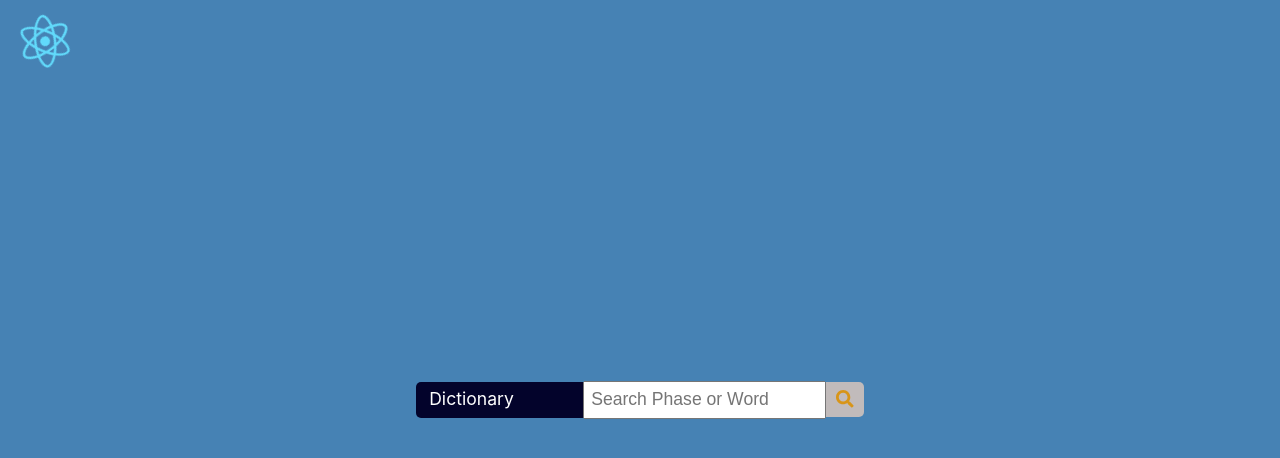
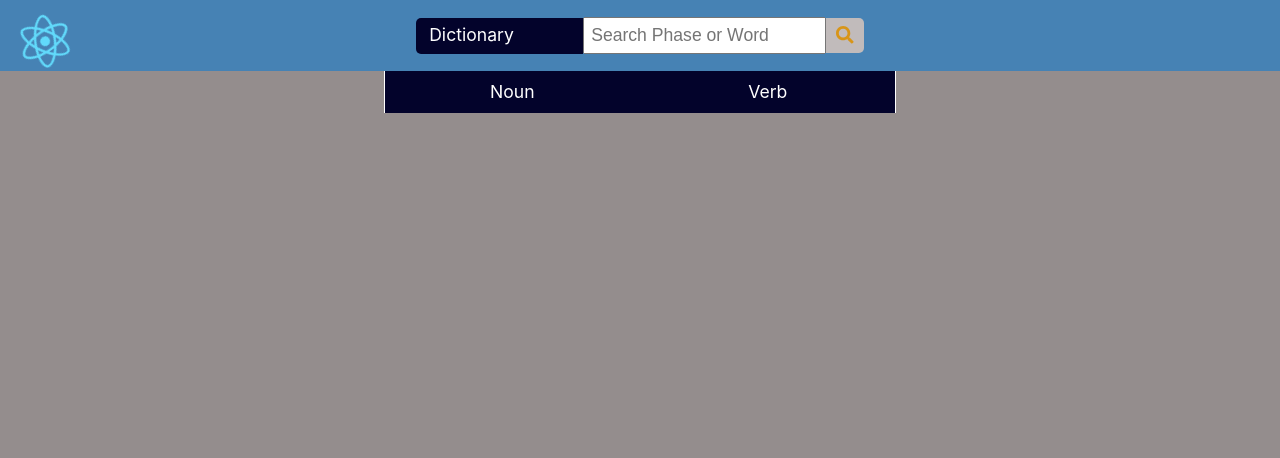
Before and after one commit to ChoudharyAshutosh/Dictionary, a React (Create React App) app: page / in a window 1280 px wide. Shown: the top 458 px of the page. Built offline with nearby package versions, Linux system fonts and the light colour scheme.

Commit message:
data teched

```diff
--- a/src/App.css
+++ b/src/App.css
@@ -8,9 +8,12 @@
   overflow: hidden;
   animation: center-animate 1s ease;
 }
-.content{
-  background-color: white;
+#content{
+  background-color: rgb(148, 141, 141);
   height:100vh;
+  display: flex;
+  flex-direction: column;
+  padding: 0% 30% !important;
 }
 @keyframes center-animate {
   0% { transform: translateY(140px) }
--- a/src/App.js
+++ b/src/App.js
@@ -2,22 +2,64 @@ import React,{Component} from 'react';
 import logo from './logo.svg';
 import './App.css';
 import { FontAwesomeIcon } from '@fortawesome/react-fontawesome'
-import { faCoffee, faSearch } from '@fortawesome/free-solid-svg-icons'
-
+import { faSearch } from '@fortawesome/free-solid-svg-icons'
+import RenderData from './RenderData';
+const http = require("https");
 var loaded=0;
 class App extends Component{
-  data=()=>{
-/*    let word=document.getElementById('g').value;
-    let r=new Request('https://od-api.oxforddictionaries.com/api/v2/entries/en/'+word)
-    fetch(r)
-    .then((respose)=>{
-      console.log(respose);
-    })*/
-  document.getElementById('container').setAttribute('class','container');
-  if(loaded==0){
-    document.getElementById('container').innerHTML+="<div class='content'></div>";
+  constructor(props){
+    super(props);
+    this.state={noun:'',verb:''}
+  }
+  getdata=()=>{
+    this.setState({noun:'',verb:''})
+    alert('hello')
+    let word=document.getElementById('word').value;
+    if(word==='')
+      return;
+    const fields = "definitions";
+    const strictMatch = "false";
+
+    const options = {
+      host: 'cors-anywhere.herokuapp.com/od-api.oxforddictionaries.com',
+      port: '443',
+      path: '/api/v2/entries/en-gb/' + word + '?fields=' + fields + '&strictMatch=' + strictMatch,
+      method: "GET",
+      headers: {
+          'app_id': "79a9e214",
+          'app_key': "14b261fc3cff818b5d53a8444511fee9"
+      }
+    };
+
+    http.get(options, (resp) => {
+        let body = '';
+        resp.on('data', (d) => {
+            body += d;
+        });
+        resp.on('end', () => {
+            if(body)
+            {
+                let parsed = JSON.parse(body);
+
+              var output = parsed.results[0].lexicalEntries  // axact address
+              this.setState({noun:output[0].entries[0].senses,verb:output[1].entries[0].senses})
+              var attribute = output.map((innerObject)=>{
+                return innerObject.lexicalCategory.id;
+              })
+              console.log(this.state)
+              //console.log(attribute)
+              /*  this.setState({
+                    fetchSuccessful : true,
+                    category : attribute
+                })   */
+            }
+        });
+    });
+    if(loaded==0){
+    document.getElementById('container').setAttribute('class','container');
+    document.getElementById('content').setAttribute('class','content');
     loaded=1;
-  }
+    }
   }
 
   render(){
@@ -27,10 +69,14 @@ class App extends Component{
       <div className="App" id='container'>
       <div className='search-container'>
       <p className='dictionary-label'>Dictionary</p>
-      <input type='text' placeholder='Search Phase or Word'></input>
-      <button onClick={this.data}><FontAwesomeIcon className='search-icon' icon={faSearch}></FontAwesomeIcon></button>
+      <input type='text' id='word' placeholder='Search Phase or Word'></input>
+      <button onClick={this.getdata}><FontAwesomeIcon className='search-icon' icon={faSearch}></FontAwesomeIcon></button>
       </div>
-
+      <div id='content'>
+        <div>
+          <RenderData data={this.state}/>
+          </div>
+      </div>
     </div>
 
     </div>
--- /dev/null
+++ b/src/RenderData.css
@@ -0,0 +1,19 @@
+.conten-data{
+    background-color: white;
+}
+#noun, #verb{
+    background-color: #03032b;
+    color:white;
+    border-radius: 0px;
+    outline: none;
+    width:49.9%;
+    text-align: center;
+    margin:0px;
+    padding:2% 0%;
+}
+.helping-text{
+    display: inline-block;
+}
+#verb2{
+    display: none;
+}
--- /dev/null
+++ b/src/RenderData.js
@@ -0,0 +1,54 @@
+import React,{Component} from 'react';
+import './RenderData.css';
+class RenderData extends Component{
+    renderData=(data, id)=>{
+        let index=1;
+        let index2=1;
+        console.log(11,data)
+        if(data!=='')
+        return(
+            <div id={id}>
+                <ol>
+            {
+                data.map((description)=>{
+                    {index++}
+                    {index2=1}
+                    if(!description.subsenses)
+                    return(
+                        <li key={description.id}>
+                            {description.definitions}
+                        </li>
+                    )
+                    else
+                    return(
+                        <li key={description.id}>
+                            {description.definitions}
+                                {description.subsenses.map((defination)=>{
+                                    {index2++}
+                                return <span className='helping-text'>{index-1}.{index2-1} {defination.definitions[0]}</span>
+                                })}
+
+                        </li>
+                    )
+                })
+            }
+            </ol>
+            </div>
+        )
+    }
+    render(){
+    return(
+        <div className='conten-data'>
+            <div>
+            <p id='noun'>Noun</p>
+            <p id='verb'>Verb</p>
+            </div>
+            <div>
+                {this.renderData(this.props.data.noun, 'noun2')}
+                {this.renderData(this.props.data.verb, 'verb2')}
+            </div>
+        </div>
+    )
+}
+}
+export default RenderData;
```
Also changed, not shown: 1 other file (tests, documents, lock files or other folders).
